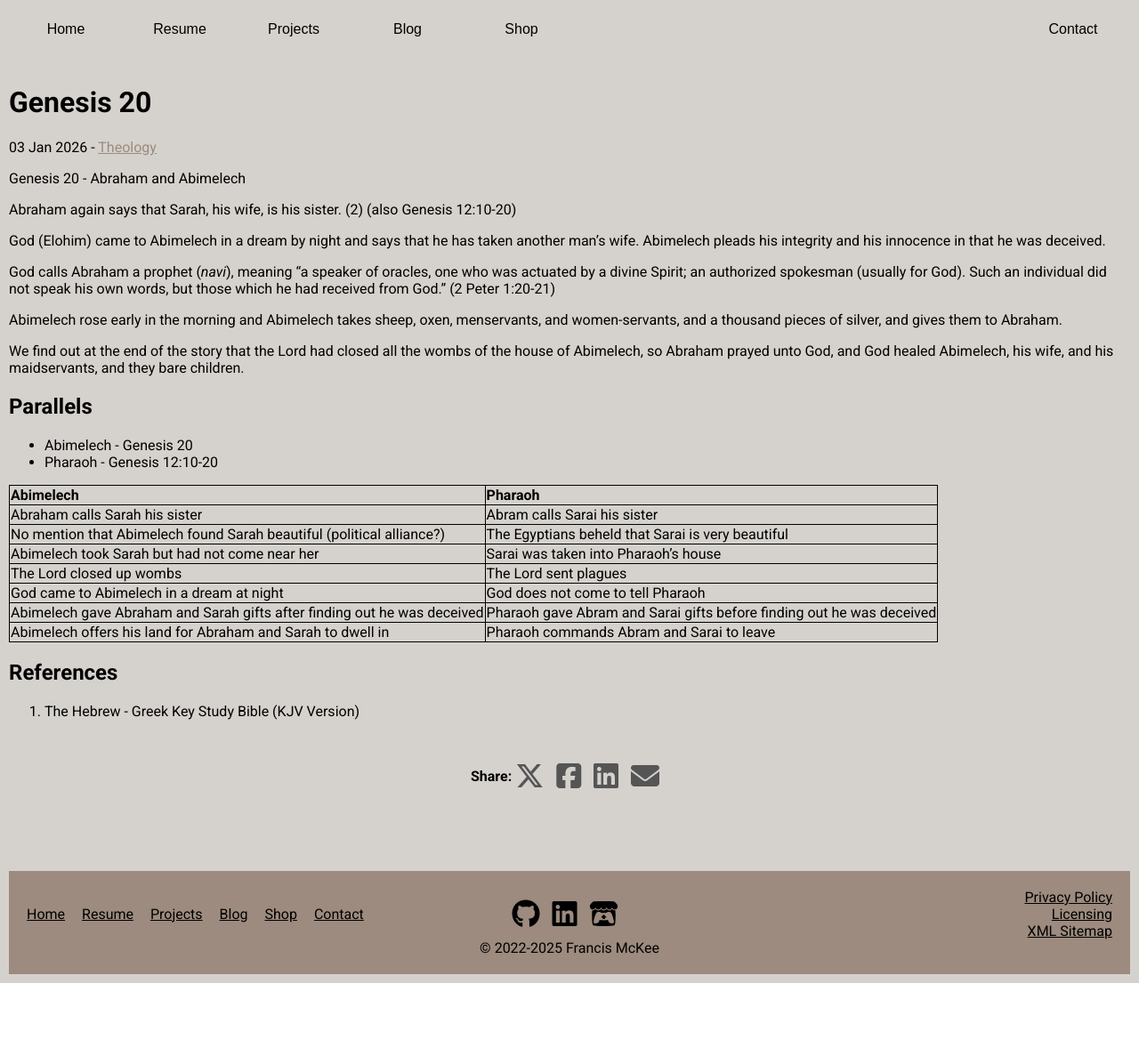
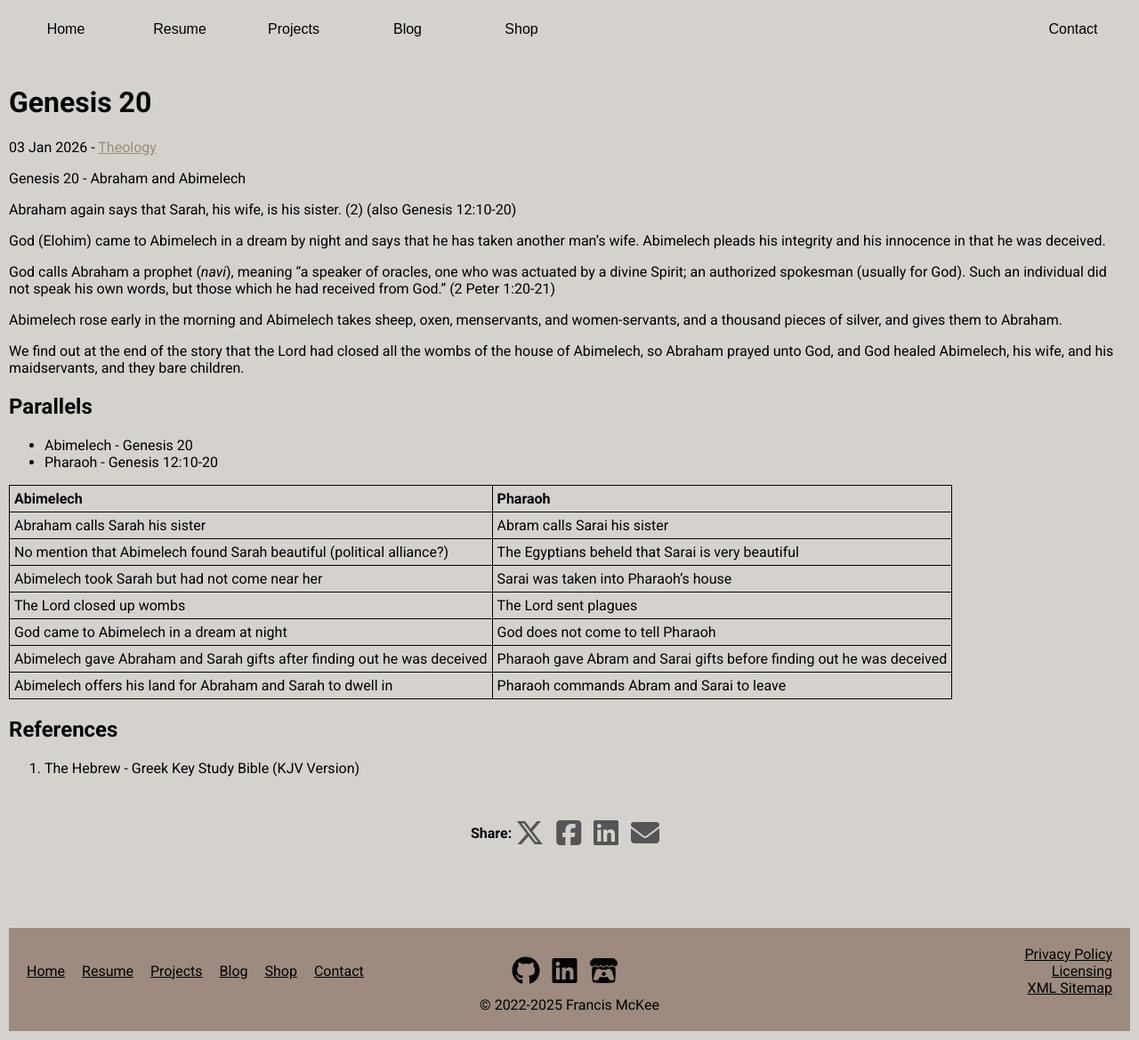
Before and after one commit to Francis-McKee/francis-mckee.github.io, a Jekyll site: the page built from _posts/theology/2026-01-03-genesis-20.md, in a window 1280 px wide. Shown: the whole page at 89% size. Built offline with Jekyll 4.4.1, drawn with Linux system fonts in a browser that asks for light colours; nearby versions of some CDN libraries; comment, search, counter and statistics services are not loaded; before the commit the page ends 1105 px from its top, so only the background shows below that.

Commit message:
increased table heading and data padding to 5px

```diff
--- a/css/post.css
+++ b/css/post.css
@@ -18,6 +18,10 @@ table, td, th {
   border: 1px solid;
 }
 
+td, th {
+  padding: 5px;
+}
+
 table {
   border-collapse: collapse; /* no double borders */
 }
```
